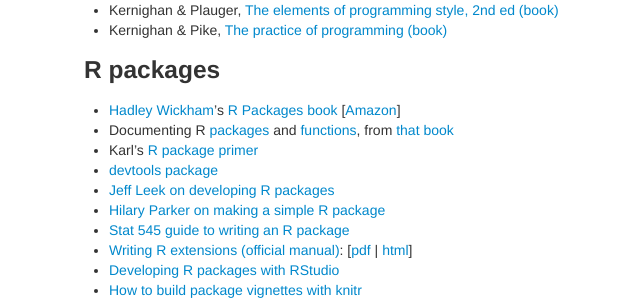
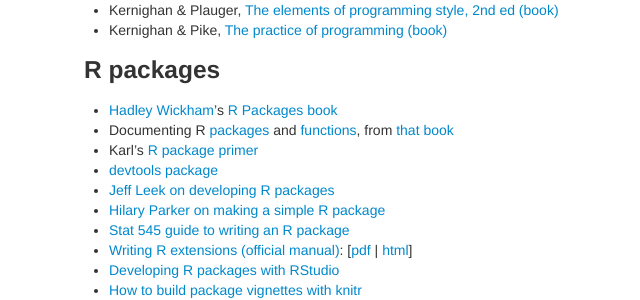
Before and after one commit to kbroman/Tools4RR, a Jekyll site: the page built from pages/resources.md, in a window 1280 px wide and 900 px high, scrolled down 2217 px. Shown: the part 158-458 px from the top of the window, without its empty margins (206-846 px from the left). Built offline with Jekyll 4.4.1, drawn with Linux system fonts in a browser that asks for light colours.

Commit message:
Update some links in pages/resources

```diff
--- a/pages/resources.md
+++ b/pages/resources.md
@@ -128,7 +128,7 @@
 
 ### Organizing projects and data
 
-- [Hadley Wickham](http://had.co.nz)'s [paper on Tidy Data](http://www.jstatsoft.org/v59/i10)
+- [Hadley Wickham](https://hadley.nz)'s [paper on Tidy Data](http://www.jstatsoft.org/v59/i10)
 - [KnitR](http://yihui.name/knitr)'s [`stitch()` and `spin()`](http://yihui.name/knitr/demo/stitch)
 - [Nine simple ways to make it easier to (re)use your data (paper)](https://ojs.library.queensu.ca/index.php/IEE/article/view/4608/0)
 - [Some simple guidelines for effective data management (paper)](http://www.esajournals.org/doi/abs/10.1890/0012-9623-90.2.205)
@@ -138,7 +138,7 @@
 ### Writing clear code
 
 - [Best Practices for Scientific Computing (paper)](http://www.plosbiology.org/article/info:doi%2F10.1371%2Fjournal.pbio.1001745)
-- [Style guide](http://adv-r.had.co.nz/Style.html) in [Hadley Wickham](http://had.co.nz)'s
+- [Style guide](http://adv-r.had.co.nz/Style.html) in [Hadley Wickham](https://hadley.nz)'s
   [Advanced R Programming book](http://adv-r.had.co.nz/)
 - Oliveira & Stewart,
   [Writing scientific software (book)](https://www.amazon.com/gp/product/0521675952?ie=UTF8&tag=7210-20)
@@ -148,12 +148,12 @@
 
 ### R packages
 
-- [Hadley Wickham](http://had.co.nz)'s
-  [R Packages book](http://r-pkgs.had.co.nz/) \[[Amazon](https://www.amazon.com/gp/product/1491910593?ie=UTF8&tag=7210-20)\]
+- [Hadley Wickham](https://hadley.nz)'s
+  [R Packages book](https://r-pkgs.org)
 - Documenting R
-  [packages](http://r-pkgs.had.co.nz/vignettes.html) and
-  [functions](http://r-pkgs.had.co.nz/man.html),
-  from [that book](http://r-pkgs.had.co.nz/)
+  [packages](https://r-pkgs.org/vignettes.html) and
+  [functions](https://r-pkgs.org/man.html),
+  from [that book](https://r-pkgs.org)
 - Karl's [R package primer](https://kbroman.org/pkg_primer)
 - [devtools package](http://github.com/hadley/devtools)
 - [Jeff Leek on developing R packages](https://github.com/jtleek/rpackages)
@@ -176,7 +176,7 @@
 
 - [assertthat](https://github.com/hadley/assertthat) and [testthat](https://github.com/hadley/testthat) packages
 - [Hadley Wickham's paper on testthat](http://journal.r-project.org/archive/2011-1/RJournal_2011-1_Wickham.pdf)
-- [Testing](http://adv-r.had.co.nz/Testing.html) and [debugging](http://adv-r.had.co.nz/Exceptions-Debugging.html) in [Hadley Wickham](http://had.co.nz)'s
+- [Testing](http://adv-r.had.co.nz/Testing.html) and [debugging](http://adv-r.had.co.nz/Exceptions-Debugging.html) in [Hadley Wickham](https://hadley.nz)'s
    [Advanced R book](http://adv-r.had.co.nz)
 - [Dr. Climate](http://drclimate.wordpress.com/) [blog post on testing your code](http://drclimate.wordpress.com/2013/10/10/testing-your-code/)
 - [Yihui Xie](http://yihui.name)'s [testit](http://github.com/yihui/testit) package
```
